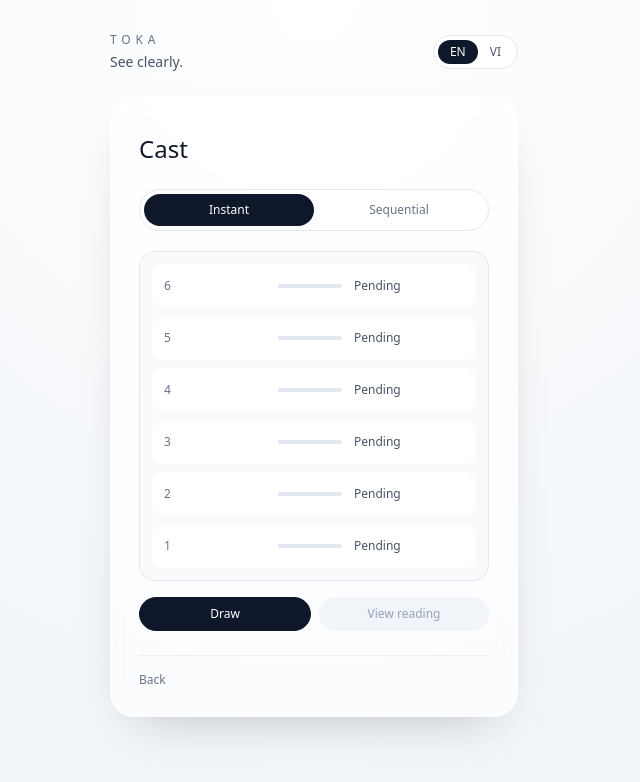
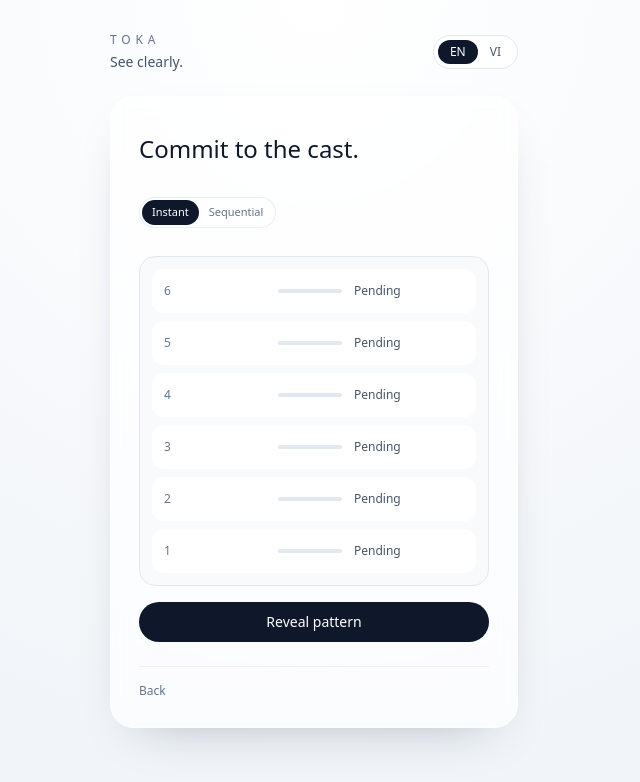
Before and after one commit to tn052002/toka.zorbatzu, a Next.js app in the folder toka/: page /moment/cast in a window 1280 px wide. Shown: the top 782 px of the page, without its empty margins (326-966 px from the left). Built offline with nearby package versions, Linux system fonts and the light colour scheme.

Commit message:
Fix Cast screen interaction model so CTA matches mode. Scope: Cast page + CastRitual component only. No change to I Ching computation logic.

```diff
--- a/toka/src/app/moment/cast/page.tsx
+++ b/toka/src/app/moment/cast/page.tsx
@@ -22,7 +22,9 @@ export default function CastPage() {
         </div>
       }
     >
-      <CastRitual />
+      <div className="mt-2">
+        <CastRitual />
+      </div>
     </ScreenLayout>
   );
 }
--- a/toka/src/components/CastRitual.tsx
+++ b/toka/src/components/CastRitual.tsx
@@ -24,7 +24,7 @@ export default function CastRitual() {
   } = useDraftMoment();
   const [mode, setMode] = useState<Mode>('quick');
   const [displayLines, setDisplayLines] = useState<LineValue[]>([]);
-  const [quickCasting, setQuickCasting] = useState(false);
+  const [isComputingLine, setIsComputingLine] = useState(false);
   const [loading, setLoading] = useState(false);
   const quickTimerRef = useRef<ReturnType<typeof setInterval> | null>(null);
   const initializedRef = useRef(false);
@@ -44,6 +44,14 @@ export default function CastRitual() {
   };
 
   useEffect(() => {
+    return () => {
+      if (quickTimerRef.current) {
+        clearInterval(quickTimerRef.current);
+      }
+    };
+  }, []);
+
+  useEffect(() => {
     if (initializedRef.current) {
       return;
     }
@@ -57,34 +65,22 @@ export default function CastRitual() {
     }
   }, [initDraft]);
 
-  useEffect(() => {
-    return () => {
-      if (quickTimerRef.current) {
-        clearInterval(quickTimerRef.current);
-      }
-    };
-  }, []);
-
   const ritualComplete = displayLines.length === 6;
+  const hasStarted = displayLines.length > 0;
 
   const startQuickReveal = () => {
-    if (loading || quickCasting) {
+    if (loading || isComputingLine || hasStarted) {
       return;
     }
     if (quickTimerRef.current) {
       clearInterval(quickTimerRef.current);
       quickTimerRef.current = null;
     }
-
+    setCastMode('quick');
+    clearCastResult();
+    setIsComputingLine(true);
     const quickValues = castQuickValues();
     let pointer = 0;
-
-    setCastMode('quick');
-    clearCastResult();
-    setDisplayLines([]);
-    setLines([]);
-    setQuickCasting(true);
-
     quickTimerRef.current = setInterval(() => {
       pointer += 1;
       const next = quickValues.slice(0, pointer);
@@ -96,28 +92,26 @@ export default function CastRitual() {
           clearInterval(quickTimerRef.current);
           quickTimerRef.current = null;
         }
-        setQuickCasting(false);
+        setIsComputingLine(false);
       }
     }, 1000);
   };
 
   const handleRitualFlip = () => {
-    if (loading || mode !== 'ritual') {
-      return;
-    }
-    if (ritualComplete) {
-      setDisplayLines([]);
-      setLines([]);
-      clearCastResult();
+    if (loading || mode !== 'ritual' || isComputingLine || ritualComplete) {
       return;
     }
     setCastMode('ritual');
+    setIsComputingLine(true);
+    setTimeout(() => {
       const nextValue = castLineValue();
       setDisplayLines((current) => {
         const next = [...current, nextValue];
         setLines(next);
         return next;
       });
+      setIsComputingLine(false);
+    }, 120);
   };
 
   const castResult = useMemo(() => {
@@ -128,7 +122,7 @@ export default function CastRitual() {
   }, [displayLines, ritualComplete]);
 
   const handleReveal = async () => {
-    if (!castResult || loading || quickCasting) {
+    if (!castResult || loading || isComputingLine) {
       return;
     }
     setLoading(true);
@@ -150,14 +144,28 @@ export default function CastRitual() {
     } else {
       setAiStatus('error');
     }
+    await new Promise((resolve) => setTimeout(resolve, 600));
     setLoading(false);
     router.push('/moment/result');
   };
 
+  const handlePrimaryAction = () => {
+    if (ritualComplete) {
+      void handleReveal();
+      return;
+    }
+    if (mode === 'quick') {
+      startQuickReveal();
+      return;
+    }
+    handleRitualFlip();
+  };
+
   return (
-    <div className="space-y-5">
+    <div className="space-y-7 pt-2">
       <LoadingModal open={loading} text={t('loading_reflecting')} />
-      <div className="flex rounded-full border border-slate-200 bg-white p-1 text-xs text-slate-500">
+      <div>
+      <div className="inline-flex rounded-full border border-slate-200/70 bg-white p-0.5 text-[11px] text-slate-500">
         {(['quick', 'ritual'] as const).map((option) => (
           <button
             key={option}
@@ -168,20 +176,21 @@ export default function CastRitual() {
               setDisplayLines([]);
               setLines([]);
               clearCastResult();
-              setQuickCasting(false);
               if (quickTimerRef.current) {
                 clearInterval(quickTimerRef.current);
                 quickTimerRef.current = null;
               }
+              setIsComputingLine(false);
             }}
-            disabled={loading}
-            className={`flex-1 rounded-full px-3 py-2 transition focus-visible:outline-none focus-visible:ring-2 focus-visible:ring-slate-400/60 ${
+            disabled={loading || isComputingLine}
+            className={`rounded-full px-2.5 py-1 transition focus-visible:outline-none focus-visible:ring-2 focus-visible:ring-slate-400/50 ${
               mode === option ? 'bg-slate-900 text-white' : 'text-slate-500 hover:text-slate-700'
             }`}
           >
             {option === 'quick' ? t('cast_quick') : t('cast_ritual')}
           </button>
         ))}
+      </div>
       </div>
 
       {/* <div className="rounded-2xl border border-slate-200 bg-white px-4 py-4 text-sm text-slate-600">
@@ -198,7 +207,11 @@ export default function CastRitual() {
             return (
               <div
                 key={`line-${index}`}
-                className="flex min-h-[44px] items-center justify-between rounded-xl bg-white px-3 py-2"
+                className={`flex min-h-[44px] items-center justify-between rounded-xl bg-white px-3 py-2 ${
+                  mode === 'ritual'
+                    ? `transition-opacity duration-500 ${value ? 'opacity-100' : 'opacity-70'}`
+                    : ''
+                }`}
               >
                 <span className="text-xs text-slate-500">
                   {index + 1}
@@ -208,25 +221,19 @@ export default function CastRitual() {
                     isYang ? (
                       <span
                         className={`h-1 w-16 rounded-full ${
-                          isChanging
-                            ? 'bg-slate-900 shadow-[0_0_12px_rgba(15,23,42,0.45)]'
-                            : 'bg-slate-700'
+                          isChanging ? 'bg-slate-900' : 'bg-slate-700'
                         }`}
                       />
                     ) : (
                       <span className="flex items-center gap-2">
                         <span
                           className={`h-1 w-7 rounded-full ${
-                            isChanging
-                              ? 'bg-slate-900 shadow-[0_0_12px_rgba(15,23,42,0.45)]'
-                              : 'bg-slate-700'
+                            isChanging ? 'bg-slate-900' : 'bg-slate-700'
                           }`}
                         />
                         <span
                           className={`h-1 w-7 rounded-full ${
-                            isChanging
-                              ? 'bg-slate-900 shadow-[0_0_12px_rgba(15,23,42,0.45)]'
-                              : 'bg-slate-700'
+                            isChanging ? 'bg-slate-900' : 'bg-slate-700'
                           }`}
                         />
                       </span>
@@ -242,51 +249,20 @@ export default function CastRitual() {
             );
           })}
         </div>
-
-        <div className="flex gap-2">
-          {mode === 'quick' ? (
         <button
           type="button"
-              onClick={startQuickReveal}
-              disabled={loading || quickCasting}
-              className={`flex-1 rounded-full border px-3 py-2 text-xs focus-visible:outline-none focus-visible:ring-2 focus-visible:ring-slate-400/60 disabled:text-slate-400 ${
-                !ritualComplete
-                  ? 'border-slate-900 bg-slate-900 text-white'
-                  : 'border-slate-200 bg-white text-slate-600'
-              }`}
-            >
-              {t('cast_quick_button')}
-            </button>
-          ) : (
-            <button
-              type="button"
-              onClick={handleRitualFlip}
-              disabled={loading}
-              className={`flex-1 rounded-full border px-3 py-2 text-xs focus-visible:outline-none focus-visible:ring-2 focus-visible:ring-slate-400/60 disabled:text-slate-400 ${
-                !ritualComplete
-                  ? 'border-slate-900 bg-slate-900 text-white'
-                  : 'border-slate-200 bg-white text-slate-600'
+          onClick={handlePrimaryAction}
+          disabled={loading || isComputingLine}
+          className={`w-full rounded-full px-4 py-2.5 text-sm transition focus-visible:outline-none focus-visible:ring-2 focus-visible:ring-slate-400/60 disabled:bg-slate-200 disabled:text-slate-400 ${
+            ritualComplete || hasStarted ? 'bg-slate-900 text-white' : 'bg-slate-900 text-white'
           }`}
         >
           {ritualComplete
-                ? t('cast_reset')
-                : t('cast_ritual_counter', { counter: displayLines.length + 1 })}
+            ? t('cast_view_reading')
+            : mode === 'quick'
+              ? t('cast.confirm')
+              : t('cast_draw_next_line')}
         </button>
-          )}
-
-          <button
-            type="button"
-            onClick={handleReveal}
-            disabled={!ritualComplete || loading || quickCasting}
-            className={`flex-1 rounded-full px-3 py-2 text-xs focus-visible:outline-none focus-visible:ring-2 focus-visible:ring-slate-400/60 ${
-              ritualComplete && !loading && !quickCasting
-                ? 'bg-slate-900 text-white'
-                : 'bg-slate-100 text-slate-400'
-            }`}
-          >
-            {t('cast_reveal')}
-          </button>
-        </div>
       </div>
     </div>
   );
--- a/toka/src/locales/en.json
+++ b/toka/src/locales/en.json
@@ -25,7 +25,7 @@
   "question_placeholder": "Quit my job now. Stay another 6 months. Raise the price. End it.",
   "question_back": "Back",
   "question_next": "Cast",
-  "cast_title": "Cast",
+  "cast_title": "Commit to the cast.",
   "cast_desc": "Choose a quick cast or slow down into a ritual.",
   "cast_quick": "Instant",
   "cast_ritual": "Sequential",
@@ -33,8 +33,13 @@
   "cast_quick_helper": "One tap — the hexagram appears at once.",
   "cast_ritual_helper": "Cast in sequence — one line at a time.",
   "cast_quick_button": "Draw",
-  "cast_reset": "Reset ritual",
+  "cast_reset": "Reset",
   "cast_reveal": "View reading",
+  "cast_reveal_pattern": "Reveal pattern",
+  "cast_view_reading": "View reading",
+  "cast_switch_mode": "Switch mode",
+  "cast.confirm": "Reveal pattern",
+  "cast_draw_next_line": "Draw next line",
   "cast_line": "Line",
   "cast_tap": "Tap to cast",
   "cast_waiting": "Pending",
--- a/toka/src/locales/vi.json
+++ b/toka/src/locales/vi.json
@@ -26,7 +26,7 @@
   "question_placeholder": "Nghỉ việc ngay. Ở lại thêm 6 tháng. Tăng giá. Kết thúc.",
   "question_back": "Quay lại",
   "question_next": "Gieo",
-  "cast_title": "Gieo",
+  "cast_title": "Chốt lần gieo.",
   "cast_desc": "Chọn gieo nhanh hoặc chậm lại với nghi thức.",
   "cast_quick": "Tức thì",
   "cast_ritual": "Từng bước",
@@ -36,6 +36,11 @@
   "cast_quick_button": "Gieo quẻ",
   "cast_reset": "Làm lại",
   "cast_reveal": "Xem quẻ",
+  "cast_reveal_pattern": "Mở quẻ",
+  "cast_view_reading": "Xem kết quả",
+  "cast_switch_mode": "Đổi cách gieo",
+  "cast.confirm": "Mở quẻ",
+  "cast_draw_next_line": "Gieo hào tiếp",
   "cast_line": "Hào",
   "cast_tap": "Chạm để gieo",
   "cast_waiting": "Chưa gieo",
```
Also changed, not shown: 1 other file (tests, documents, lock files or other folders). Lines whose indentation alone changed are shown as unchanged.
